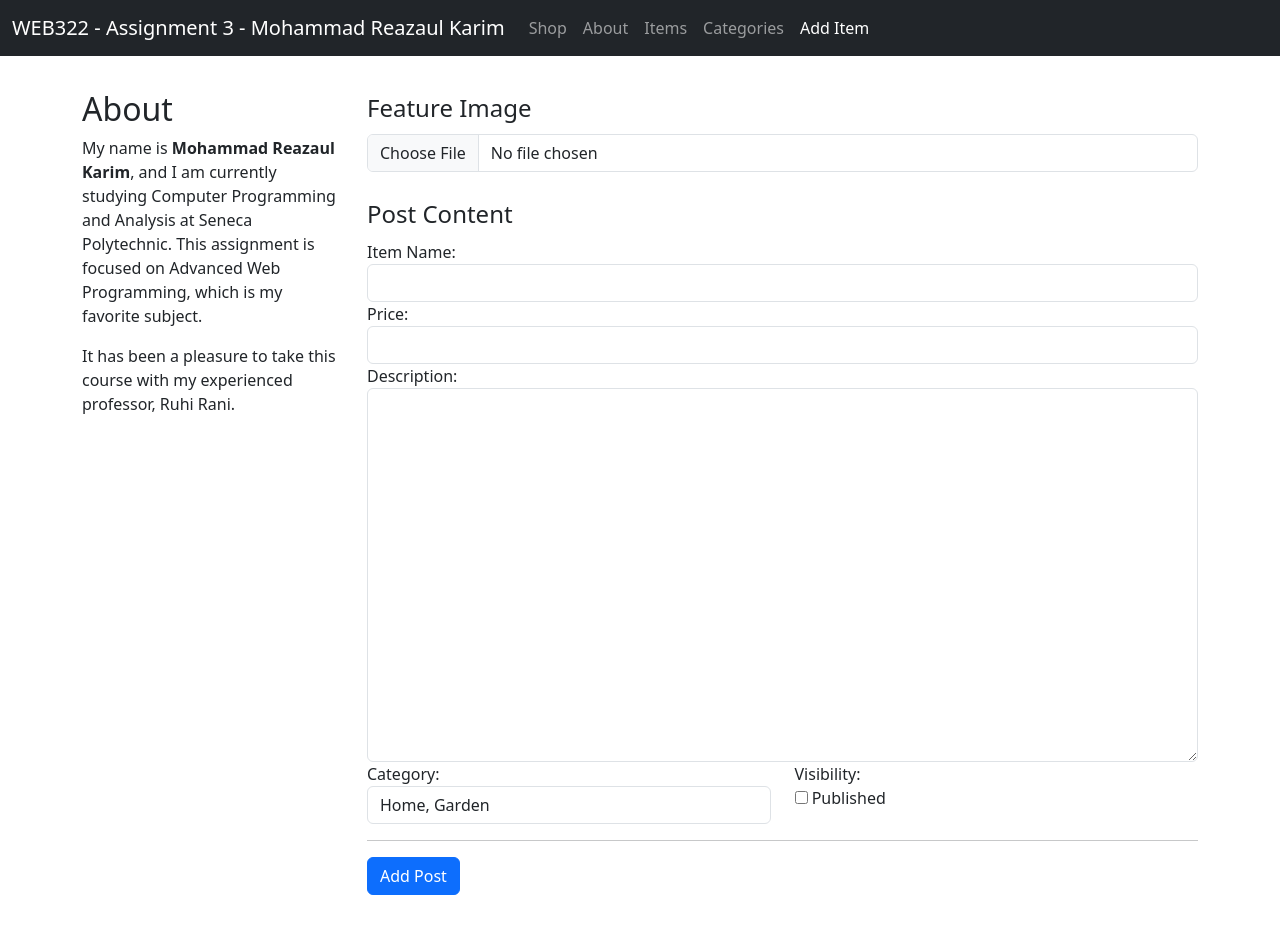
After one commit to mrkarim6/web322-app, a Node server app: page /items/add in a window 1280 px wide. The commit adds this page. Run offline with Node 20, Linux system fonts and the light colour scheme.

Commit message:
Assigment 3

```diff
--- a/package.json
+++ b/package.json
@@ -11,11 +11,13 @@
   "description": "��#\u0000 \u0000w\u0000e\u0000b\u00003\u00002\u00002\u0000\r\u0000 \u0000#\u0000 \u0000w\u0000e\u0000b\u00003\u00002\u00002\u0000-\u0000a\u0000p\u0000p\u0000\r\u0000 \u0000",
   "dependencies": {
     "bootstrap": "5.3",
+    "cloudinary": "^2.5.1",
     "express": "^4.21.1",
     "jQuery": "^1.7.4",
+    "multer": "^1.4.5-lts.1",
+    "streamifier": "^0.1.1",
     "submission": "^2.0.0",
     "vercel": "^37.12.1"
   },
-  "devDependencies": {},
   "keywords": []
 }
--- a/server.js
+++ b/server.js
@@ -11,15 +11,23 @@ GitHub Repository URL: https://github.com/mrkarim6/web322-app.git
 
 ********************************************************************************/
 
-
-
-
 const express = require('express')
 const app = express()
 const path = require('path')
-
 //const port = 8080
 
+const multer = require("multer");
+const cloudinary = require('cloudinary').v2
+const streamifier = require('streamifier')
+
+cloudinary.config({
+    cloud_name: 'dofgs98gt',
+    api_key: '381269763699752',
+    api_secret: 'Lahne34xDn7AZd1xYPBLqgONUfc',
+    secure: true
+});
+
+const upload = multer();
 
 app.use(express.static('public'));
 
@@ -56,12 +64,98 @@ app.get('/shop', (req, res) => {
 })
 
 app.get('/items', (req, res) => {
-    storeService.getAllItems().then(items => {
-        res.json(items);
-    }).catch(err => {
-        res.status(500).send(err);
-    });
+
+    const { category, minDate } = req.query;
+
+    if (category) {
+        storeService.getItemsByCategory(category)
+            .then(filteredItems => res.json(filteredItems))
+            .catch(error => res.status(500).send("Error fetching items by category: " + error));
+    } else if (minDate) {
+        storeService.getItemsByMinDate(minDate)
+            .then(filteredItems => res.json(filteredItems))
+            .catch(error => res.status(500).send("Error fetching items by date: " + error));
+    } else {
+        storeService.getAllItems()
+            .then(allItems => res.json(allItems))
+            .catch(error => res.status(500).send("Error fetching all items: " + error));
+    }
+
 })
+
+
+app.get('/item/:value', async (req, res) => {
+    try {
+      const itemId = req.params.value;
+      const item = await storeService.getItemById(itemId);
+
+      if (item) {
+        res.json(item); // Return the item as a JSON object
+      } else {
+        res.status(404).json({ message: 'Item not found' });
+      }
+    } catch (error) {
+      console.error(error);
+      res.status(500).json({ message: 'An error occurred while fetching the item' });
+    }
+  })
+
+
+app.get('/items/add', (req, res) => {
+    res.sendFile(path.join(__dirname,"/views/addItem.html"))
+})
+
+app.post('/items/add', upload.single('featureImage'), async (req, res) => {
+    if(req.file){
+        let streamUpload = (req) => {
+            return new Promise((resolve, reject) => {
+                let stream = cloudinary.uploader.upload_stream(
+                    (error, result) => {
+                        if (result) {
+                            resolve(result);
+                        } else {
+                            reject(error);
+                        }
+                    }
+                );
+
+                streamifier.createReadStream(req.file.buffer).pipe(stream);
+            });
+        };
+
+        async function upload(req) {
+            let result = await streamUpload(req);
+            console.log(result);
+            return result;
+        }
+
+        upload(req).then((uploaded)=>{
+            processItem(uploaded.url);
+        });
+
+    }else{
+        processItem("");
+    }
+
+    function processItem(imageUrl){
+        req.body.featureImage = imageUrl;
+
+        const itemData = req.body;
+
+        console.log("I M HERE");
+
+        storeService.addItem(itemData)
+            .then(newItem => {
+                res.redirect('/items');
+            })
+            .catch(error => {
+                res.status(500).send("Error adding item: " + error);
+            });
+    }
+})
+
+
+
 
 app.get('/categories', (req, res) => {
     storeService.getCategories().then(categories => {
@@ -71,7 +165,6 @@ app.get('/categories', (req, res) => {
     });
 })
 
-// Catch-all route for unmatched routes (404 Not Found)
 app.use((req, res) => {
     res.status(404).send('<center style="font-size:5000%">404</center>');
 });
--- a/views/about.html
+++ b/views/about.html
@@ -17,7 +17,7 @@
                 <button class="navbar-toggler" type="button" data-bs-toggle="collapse" data-bs-target="#navbarNav" aria-controls="navbarNav" aria-expanded="false" aria-label="Toggle navigation">
                     <span class="navbar-toggler-icon"></span>
                 </button>
-                <a class="navbar-brand" href="#">WEB322 - Assignment 2 - Mohammad Reazaul Karim</a>
+                <a class="navbar-brand" href="#">WEB322 - Assignment 3 - Mohammad Reazaul Karim</a>
 
                 <!-- Collect the nav links, forms, and other content for toggling -->
                 <div class="collapse navbar-collapse" id="navbarNav">
@@ -35,6 +35,9 @@
                         </li>
                         <li class="nav-item">
                             <a class="nav-link" href="/categories">Categories</a>
+                        </li>
+                        <li class="nav-item">
+                            <a class="nav-link" href="/items/add">Add Item</a>
                         </li>
                     </ul>
                 </div>
--- /dev/null
+++ b/views/addItem.html
@@ -0,0 +1,146 @@
+<!DOCTYPE html>
+<html lang="en">
+    <head>
+        <meta charset="UTF-8" />
+        <meta name="viewport" content="width=device-width, initial-scale=1.0" />
+        <meta http-equiv="X-UA-Compatible" content="ie=edge" />
+        <!-- Latest compiled and minified Bootstrap 5 CSS -->
+        <link href="https://cdn.jsdelivr.net/npm/bootstrap@5.3.0-alpha3/dist/css/bootstrap.min.css" rel="stylesheet" integrity="sha384-KK94CHFLLe+nY2dmCWGMq91rCGa5gtU4mk92HdvYe+M/SXH301p5ILy+dN9+nJOZ" crossorigin="anonymous" />
+        <link rel="stylesheet" href="/css/main.css" />
+
+        <title>About</title>
+    </head>
+    <body>
+        <nav class="navbar navbar-expand-lg navbar-dark bg-dark fixed-top">
+            <div class="container-fluid">
+                <!-- Brand and toggle get grouped for better mobile display -->
+                <button class="navbar-toggler" type="button" data-bs-toggle="collapse" data-bs-target="#navbarNav" aria-controls="navbarNav" aria-expanded="false" aria-label="Toggle navigation">
+                    <span class="navbar-toggler-icon"></span>
+                </button>
+                <a class="navbar-brand" href="#">WEB322 - Assignment 3 - Mohammad Reazaul Karim</a>
+
+                <!-- Collect the nav links, forms, and other content for toggling -->
+                <div class="collapse navbar-collapse" id="navbarNav">
+                    <ul class="navbar-nav">
+                        <li class="nav-item">
+                            <a class="nav-link" href="/shop">Shop</a>
+                        </li>
+                        <li class="nav-item active">
+                            <a class="nav-link" href="/about">About</a>
+                        </li>
+                    </ul>
+                    <ul class="navbar-nav ml-auto">
+                        <li class="nav-item">
+                            <a class="nav-link" href="/items">Items</a>
+                        </li>
+                        <li class="nav-item">
+                            <a class="nav-link" href="/categories">Categories</a>
+                        </li>
+                        <li class="nav-item">
+                            <a class="nav-link active" href="/items/add">Add Item</a>
+                        </li>
+                    </ul>
+                </div>
+                <!-- /.navbar-collapse -->
+            </div>
+            <!-- /.container-fluid -->
+        </nav>
+        <div class="container" style="padding-top: 90px;">
+            <div class="row">
+                <aside class="col-md-3">
+                    <h2>About</h2>
+                    <p>My name is <strong>Mohammad Reazaul Karim</strong>, and I am currently studying Computer Programming and Analysis at Seneca Polytechnic. This assignment is focused on Advanced Web Programming, which is my favorite subject.</p>
+                    <p>It has been a pleasure to take this course with my experienced professor, Ruhi Rani.</p>
+
+                </aside>
+                <section class="main col-md-9">
+                  <form method="post" action="/items/add" enctype="multipart/form-data">
+                    <fieldset>
+                      <legend>Feature Image</legend>
+                      <div class="row">
+                        <div class="col-md-12">
+                          <div class="form-group">
+                            <input
+                              class="form-control"
+                              id="featureImage"
+                              name="featureImage"
+                              type="file"
+                            />
+                          </div>
+                        </div>
+                      </div>
+                    </fieldset>
+                    <br />
+                    <fieldset>
+                      <legend>Post Content</legend>
+                      <div class="row">
+                        <div class="col-md-12">
+                          <div class="form-group">
+                            <label for="title">Item Name:</label>
+                            <input class="form-control" id="title" name="title" type="text" />
+                          </div>
+                        </div>
+                      </div>
+                      <div class="row">
+                        <div class="col-md-12">
+                          <div class="form-group">
+                            <label for="price">Price:</label>
+                            <input class="form-control" id="price" name="price" type="text" />
+                          </div>
+                        </div>
+                      </div>
+                      <div class="row">
+                        <div class="col-md-12">
+                          <div class="form-group">
+                            <label for="body">Description:</label>
+                            <textarea
+                              class="form-control"
+                              id="body"
+                              name="body"
+                              rows="15"
+                            ></textarea>
+                          </div>
+                        </div>
+                      </div>
+                      <div class="row">
+                        <div class="col-md-6">
+                          <div class="form-group">
+                            <label for="category">Category:</label>
+                            <select class="form-control" name="category" id="category">
+                              <option value="1">Home, Garden</option>
+                              <option value="2">Electronics, Computers, Video Games</option>
+                              <option value="3">Clothing</option>
+                              <option value="4">Sports & Outdoors</option>
+                              <option value="5">Pets</option>
+                            </select>
+                          </div>
+                        </div>
+                        <div class="col-md-6">
+                          <div class="form-group">
+                            <label for="category">Visibility:</label>
+                            <div class="checkbox">
+                              <label>
+                                <input type="checkbox" name="published" id="published" />
+                                Published
+                              </label>
+                            </div>
+                          </div>
+                        </div>
+                      </div>
+                    </fieldset>
+                    <hr />
+                    <input
+                      type="submit"
+                      class="btn btn-primary pull-right"
+                      value="Add Post"
+                    /><br /><br /><br />
+                  </form>
+                </section>
+            </div>
+        </div>
+
+        <!-- Latest compiled and minified Bootstrap 5 JavaScript -->
+        <script src="https://ajax.googleapis.com/ajax/libs/jquery/3.7.1/jquery.min.js"></script>
+        <script src="https://cdn.jsdelivr.net/npm/bootstrap@5.3.0-alpha3/dist/js/bootstrap.bundle.min.js" integrity="sha384-ENjdO4Dr2bkBIFxQpeoTz1HIcje39Wm4jDKdf19U8gI4ddQ3GYNS7NTKfAdVQSZe" crossorigin="anonymous"></script>
+    </body>
+</html>
```
Also changed, not shown: store-service.js (+56 -0 lines), 1 other file.
